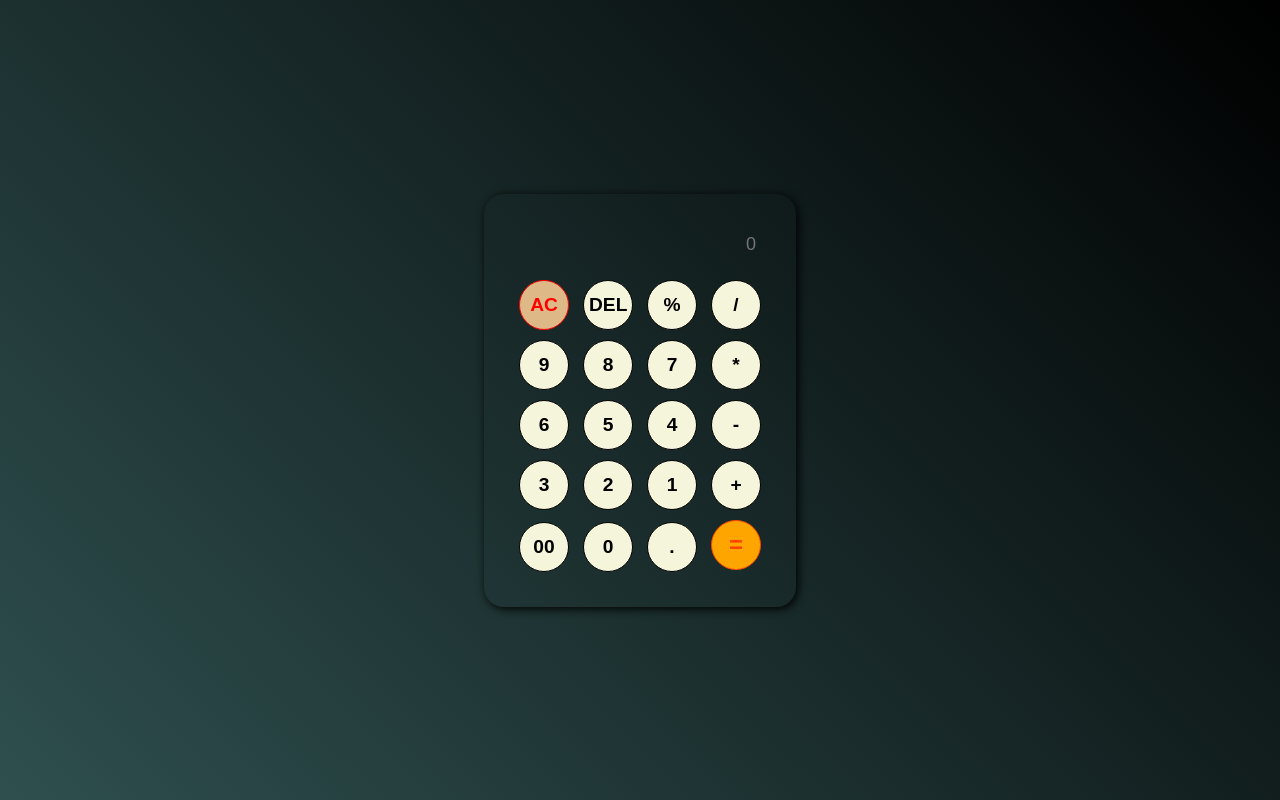
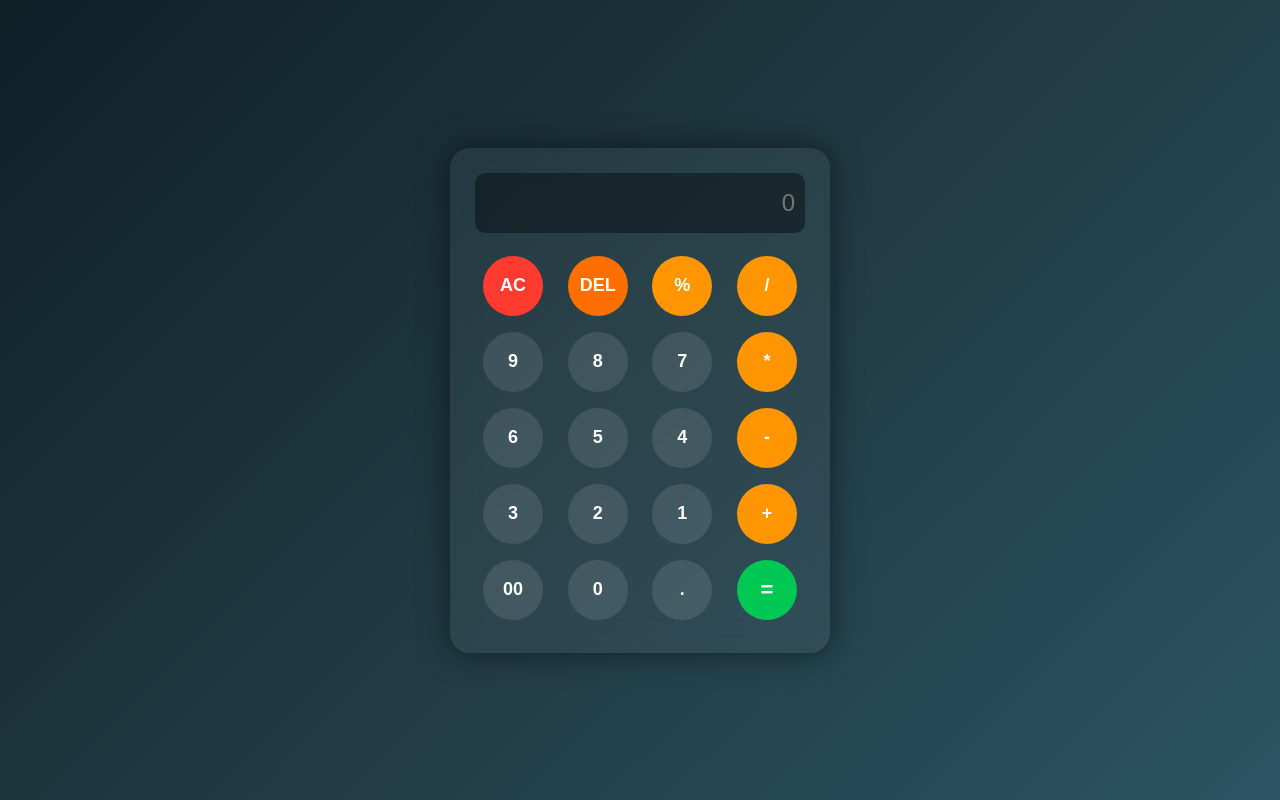
Before and after one commit to abdulhadi252/Calculator, a plain HTML site: page index.html in a window 1280 px wide. Drawn offline with Linux system fonts and the light colour scheme.

Commit message:
calculator

```diff
--- a/index.html
+++ b/index.html
@@ -3,43 +3,50 @@
 <head>
     <meta charset="UTF-8">
     <meta name="viewport" content="width=device-width, initial-scale=1.0">
-    <title>Document</title>
+    <title>Calculator</title>
     <link rel="stylesheet" href="style.css">
 </head>
 <body>
+
 <div class="calculator">
-        <input type="text" placeholder="0" id="input">
-        <div>
+    <input type="text" placeholder="0" id="input" readonly>
+
+    <div class="row">
         <button class="button" id="ac">AC</button>
         <button class="button" id="del">DEL</button>
-            <button class="button" id="opr">%</button>
-            <button class="button" id="opr">/</button>
+        <button class="button opr">%</button>
+        <button class="button opr">/</button>
     </div>
-        <div>
+
+    <div class="row">
         <button class="button">9</button>
         <button class="button">8</button>
         <button class="button">7</button>
-            <button class="button" id="opr">*</button>
+        <button class="button opr">*</button>
     </div>
-        <div>
+
+    <div class="row">
         <button class="button">6</button>
         <button class="button">5</button>
         <button class="button">4</button>
-            <button class="button" id="opr">-</button>
+        <button class="button opr">-</button>
     </div>
-        <div>
+
+    <div class="row">
         <button class="button">3</button>
         <button class="button">2</button>
         <button class="button">1</button>
-            <button class="button" id="opr">+</button>
+        <button class="button opr">+</button>
     </div>
-        <div>
+
+    <div class="row">
         <button class="button">00</button>
         <button class="button">0</button>
         <button class="button">.</button>
         <button class="button" id="equal">=</button>
     </div>
-    </button>
+</div>
+
 <script src="script.js"></script>
 </body>
 </html>
--- a/style.css
+++ b/style.css
@@ -1,52 +1,77 @@
-*{
-    margin: 0px;
-    padding: 0px;
+* {
+    margin: 0;
+    padding: 0;
     box-sizing: border-box;
+    font-family: Arial, Helvetica, sans-serif;
 }
-body{
-    width: 100%;
+
+body {
     height: 100vh;
     display: flex;
     justify-content: center;
     align-items: center;
-    background: linear-gradient(45deg,darkslategray,black);
+    background: linear-gradient(135deg, #0f2027, #203a43, #2c5364);
 }
-.calculator{
+
+.calculator {
+    backdrop-filter: blur(15px);
+    background: rgba(255, 255, 255, 0.05);
+    padding: 25px;
     border-radius: 20px;
-    padding: 30px;
-    box-shadow: 2px 2px 10px black;
+    box-shadow: 0 0 30px rgba(0,0,0,0.5);
 }
-#input{
+
+#input {
+    width: 100%;
+    height: 60px;
+    margin-bottom: 15px;
+    border: none;
+    outline: none;
+    border-radius: 10px;
     padding: 10px;
-    width: 100%;
-    margin-bottom: 10px;
-    color: white;
-    background-color:transparent;
+    font-size: 24px;
     text-align: right;
+    color: #fff;
+    background: rgba(0,0,0,0.4);
+}
+
+.row {
+    display: flex;
+    justify-content: space-between;
+}
+
+.button {
+    width: 60px;
+    height: 60px;
+    margin: 8px;
     border: none;
-    font-size: large;
+    border-radius: 50%;
+    font-size: 18px;
+    font-weight: bold;
+    cursor: pointer;
+    color: #fff;
+    background: rgba(255,255,255,0.1);
+    transition: 0.2s ease;
 }
-.button{
-    padding: 5px;
-    margin: 5px;
-    width: 50px;
-    height: 50px;
-    border-radius: 50%;
-    font-size: larger;
-    background-color: beige;
-    font-weight: bold;
-    border:1px solid;
-    cursor: pointer;
+
+.button:hover {
+    transform: scale(1.1);
+    background: rgba(255,255,255,0.2);
 }
-#ac{
-    color: red;
-    font-size: larger;
-    background-color: burlywood;
-    font-weight: bolder;
+
+.opr {
+    background: #ff9500;
 }
-#equal{
-    color: orangered;
-    background-color: orange;
-    font-size: x-large;
-    font-weight: bolder;
+
+#equal {
+    background: #00c853;
+    font-size: 22px;
 }
+
+#ac {
+    background: #ff3b30;
+}
+
+#del {
+    background: #ff6f00;
+}
```
Lines whose indentation alone changed are shown as unchanged.
